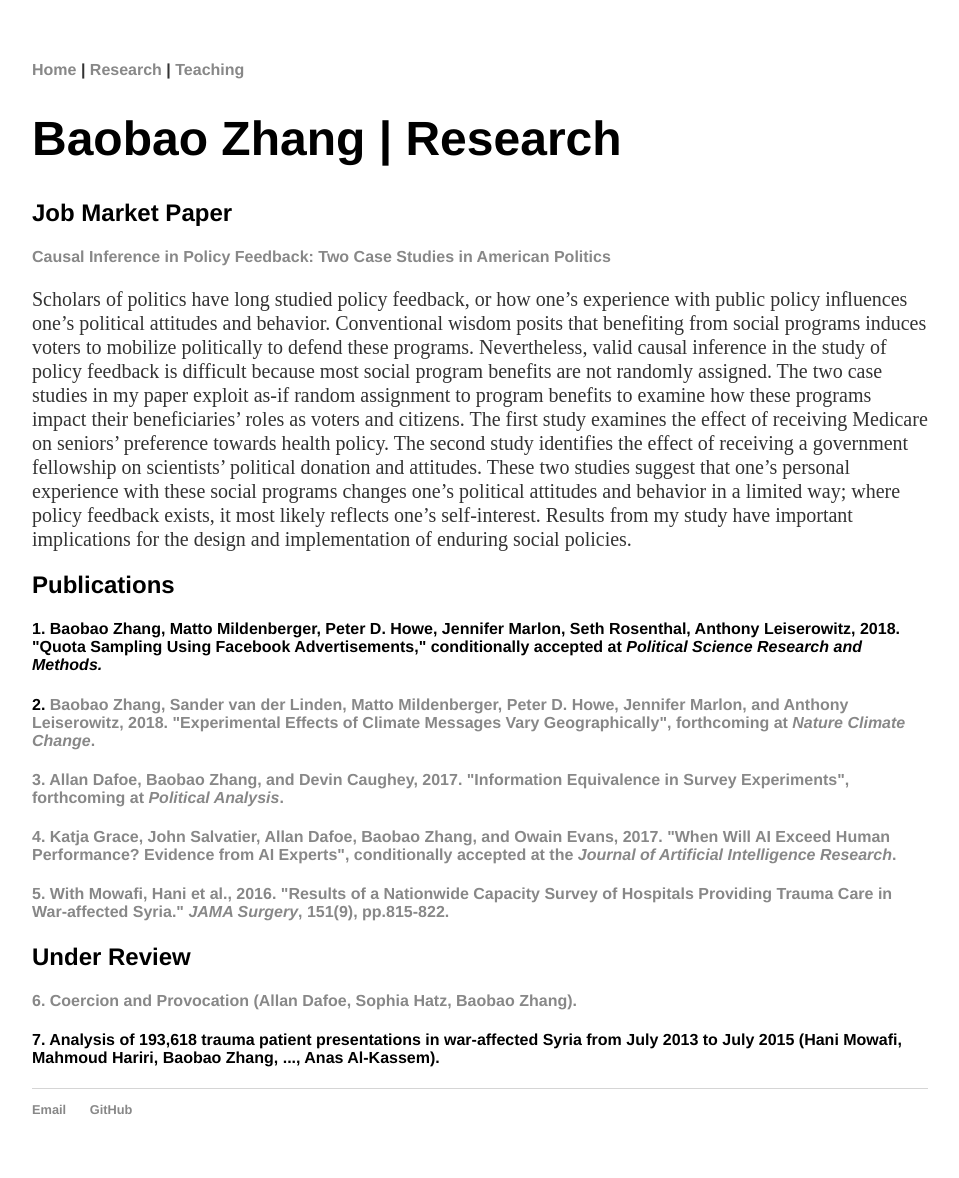
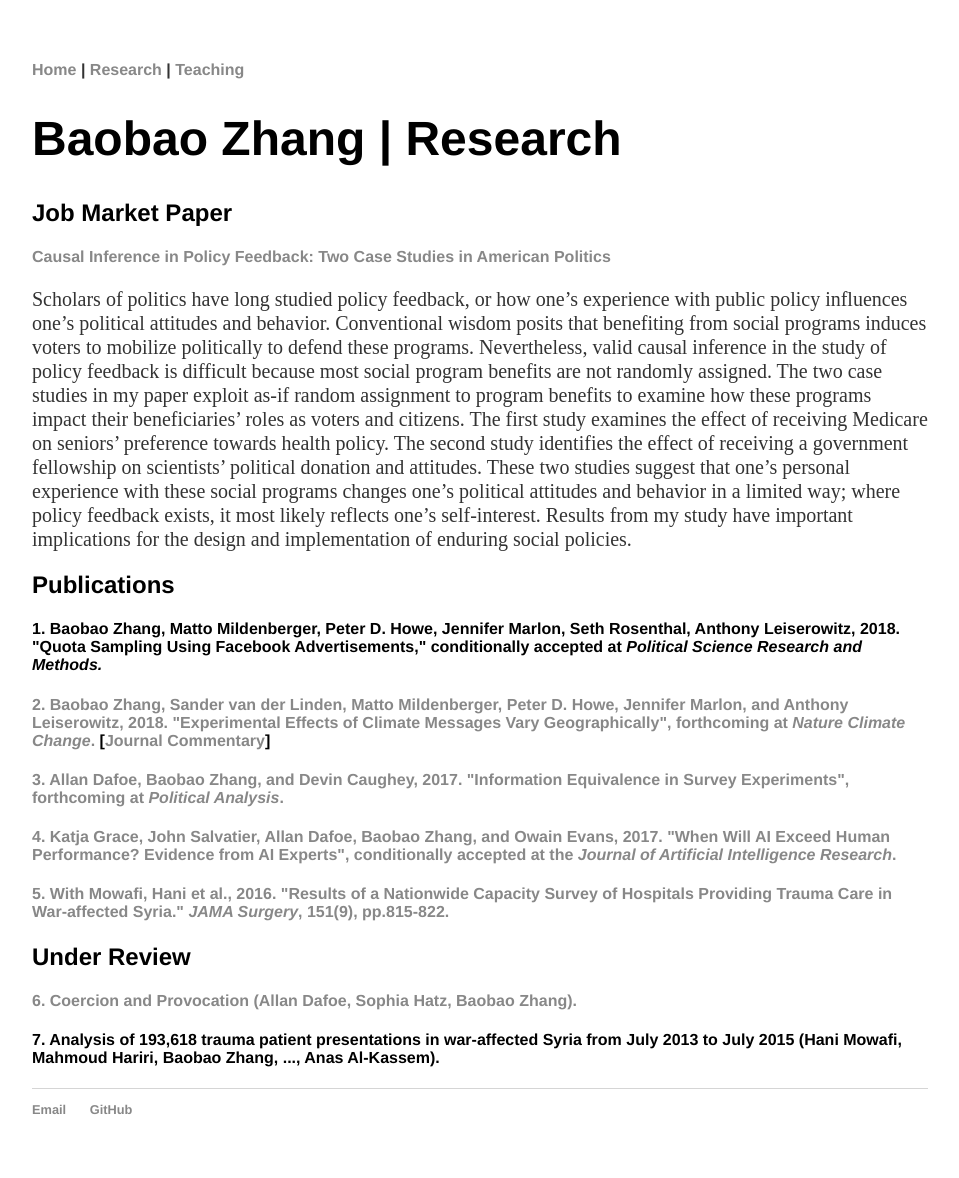
Before and after one commit to morganlivingston/baobaofzhang.github.io, a Jekyll site: the page built from research.html, in a window 1280 px wide. Shown: the whole page, without its empty margins (160-1119 px from the left). Built offline with Jekyll 4.4.1, drawn with Linux system fonts in a browser that asks for light colours.

Commit message:
Update research.html

```diff
--- a/research.html
+++ b/research.html
@@ -15,7 +15,7 @@
 </p>
 			<h2>Publications</h2>
 <h4>1. Baobao Zhang, Matto Mildenberger, Peter D. Howe, Jennifer Marlon, Seth Rosenthal, Anthony Leiserowitz, 2018. "Quota Sampling Using Facebook Advertisements," conditionally accepted at <i>Political Science Research and Methods.</i></h4>
-  <h4>2. <a href = "https://www.nature.com/articles/s41558-018-0122-0">Baobao Zhang, Sander van der Linden, Matto Mildenberger, Peter D. Howe, Jennifer Marlon, and Anthony Leiserowitz, 2018. "Experimental Effects of Climate Messages Vary Geographically", forthcoming at <i>Nature Climate Change</i>.</a></h4>
+  <h4><a href = "https://www.nature.com/articles/s41558-018-0122-0">2. Baobao Zhang, Sander van der Linden, Matto Mildenberger, Peter D. Howe, Jennifer Marlon, and Anthony Leiserowitz, 2018. "Experimental Effects of Climate Messages Vary Geographically", forthcoming at <i>Nature Climate Change</i>.</a> [<a href = "https://www.nature.com/articles/s41558-018-0143-8">Journal Commentary</a>]</h4>
 <h4><a href="documents/dafoe_zhang_caughey_ie_2018.pdf">3. Allan Dafoe, Baobao Zhang, and Devin Caughey, 2017. "Information Equivalence in Survey Experiments", forthcoming at <i>Political Analysis</i>.</a></h4>
 <h4><a href="https://arxiv.org/abs/1705.08807">4. Katja Grace, John Salvatier, Allan Dafoe, Baobao Zhang, and Owain Evans, 2017. "When Will AI Exceed Human Performance? Evidence from AI Experts", conditionally accepted at the <i>Journal of Artificial Intelligence Research</i>.</a></h4>
 <h4><a href="https://www.ncbi.nlm.nih.gov/pubmed?term=27332144">5. With Mowafi, Hani et al., 2016. "Results of a Nationwide Capacity Survey of Hospitals Providing Trauma Care in War-affected Syria." <i>JAMA Surgery</i>, 151(9), pp.815-822.</a></h4>
```
